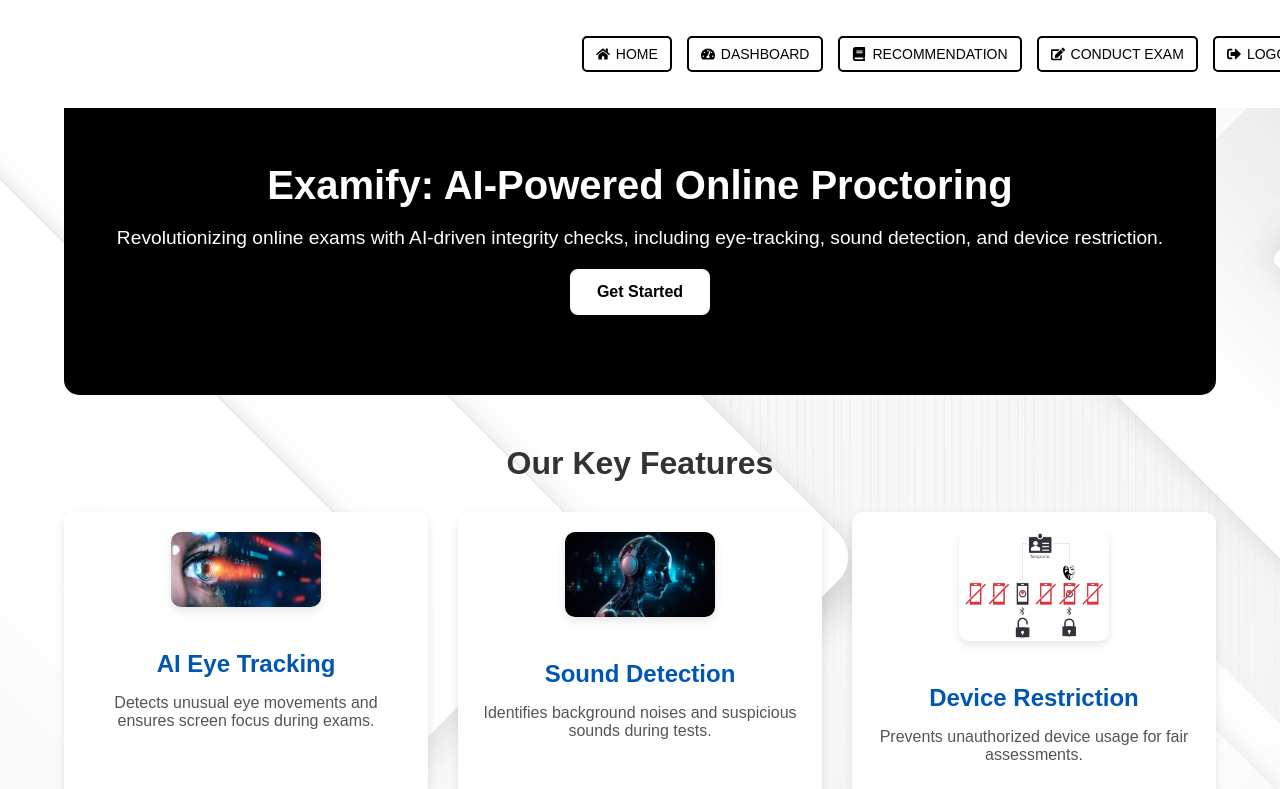
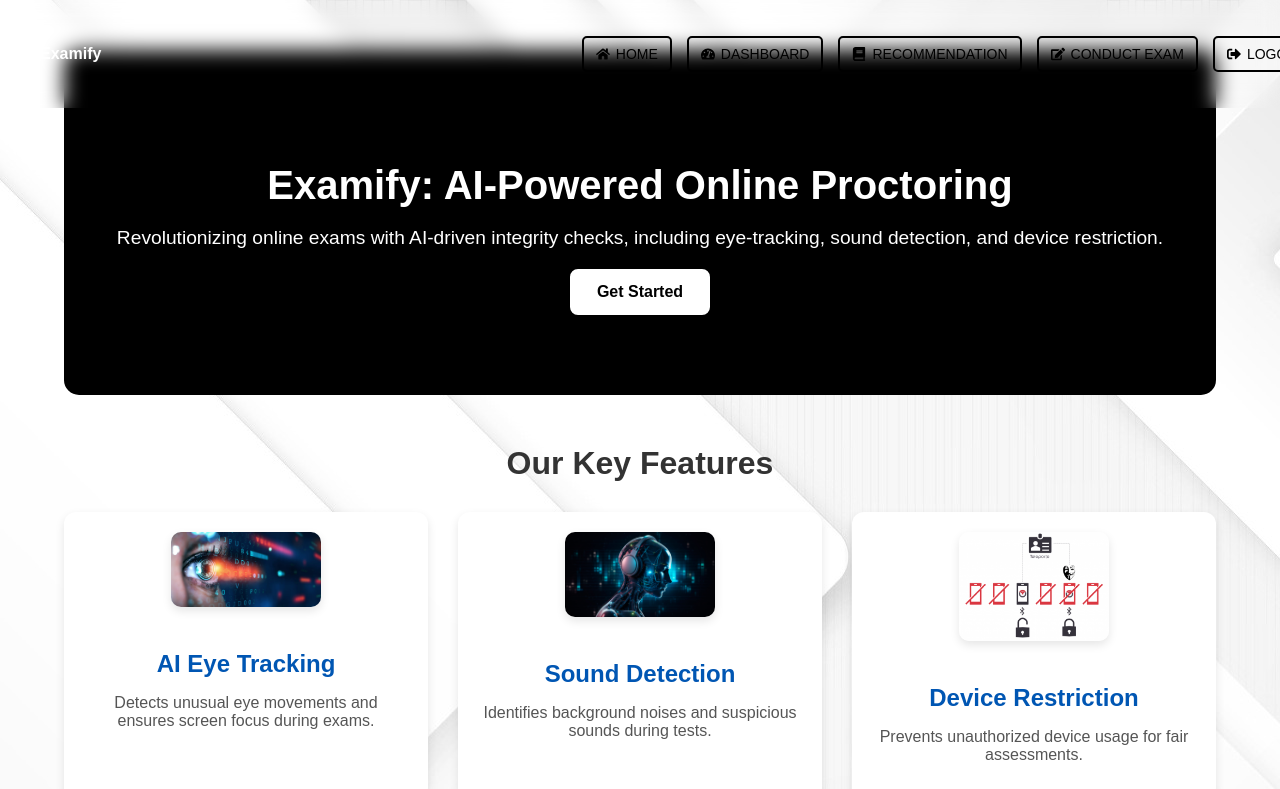
Before and after one commit to examifyhub/examify, a React (Create React App) app: page /home in a window 1280 px wide. Shown: the top 789 px of the page. Built offline with nearby package versions, Linux system fonts and the light colour scheme.

Commit message:
Update Navbar.css

```diff
--- a/src/styles/Navbar.css
+++ b/src/styles/Navbar.css
@@ -1,7 +1,7 @@
-/* Navbar Container */
+/* ✅ Navbar Styling */
 .navbar {
-    background-color: white;
-    color: black; /* Black text/icons */
+    background-color: transparent; /* Transparent navbar */
+    color: black; /* Black text */
     padding: 12px 20px;
     display: flex;
     justify-content: space-between;
@@ -12,23 +12,29 @@
     top: 0;
     width: 100%;
     z-index: 1000;
+    backdrop-filter: blur(10px); /* Subtle blur effect */
 }
 
-/* Logo Styling */
-.logo-image {
-    height: 40px; /* Adjust size */
+/* ✅ Fix Home Page Collision */
+body {
+    padding-top: 70px; /* Ensures navbar doesn't overlap content */
 }
 
-/* Navbar Links */
+/* ✅ Logo Styling */
+.logo-image {
+    height: 50px; /* Adjust size */
+}
+
+/* ✅ Navbar Links */
 .navbar-links {
     display: flex;
     gap: 15px;
-    list-style: none; /* Removes the dot from icons */
+    list-style: none; /* Removes bullet dots */
 }
 
-/* Navbar Links Styling */
+/* ✅ Navbar Links Styling */
 .navbar-links a {
-    color: black; /* Black color for text */
+    color: black;
     text-decoration: none;
     border: 2px solid black;
     padding: 8px 12px;
@@ -42,13 +48,13 @@
     border-radius: 5px;
 }
 
-/* Hover Effect */
+/* ✅ Hover Effect */
 .navbar-links a:hover {
     background-color: black;
     color: white;
 }
 
-/* Logout Button */
+/* ✅ Logout Button */
 .logout-button {
     background-color: black;
     color: white;
@@ -60,15 +66,15 @@
     color: black;
 }
 
-/* Mobile Menu Icon */
+/* ✅ Mobile Menu Icon */
 .menu-icon {
     display: none;
     font-size: 24px;
     cursor: pointer;
-    color: black; /* Icon is black */
+    color: black;
 }
 
-/* Responsive Navbar */
+/* ✅ Responsive Navbar */
 @media (max-width: 768px) {
     .menu-icon {
         display: block;
```
